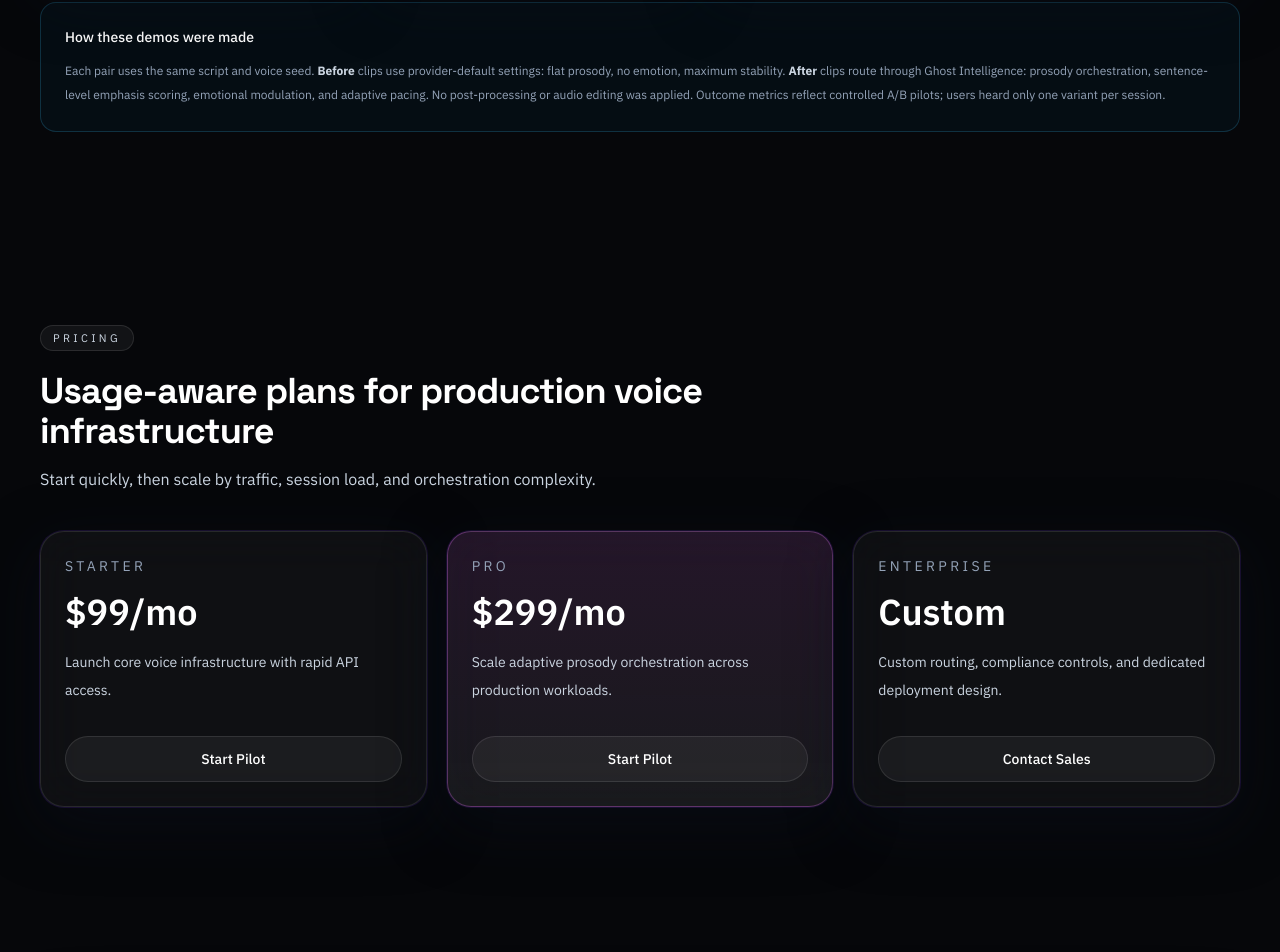
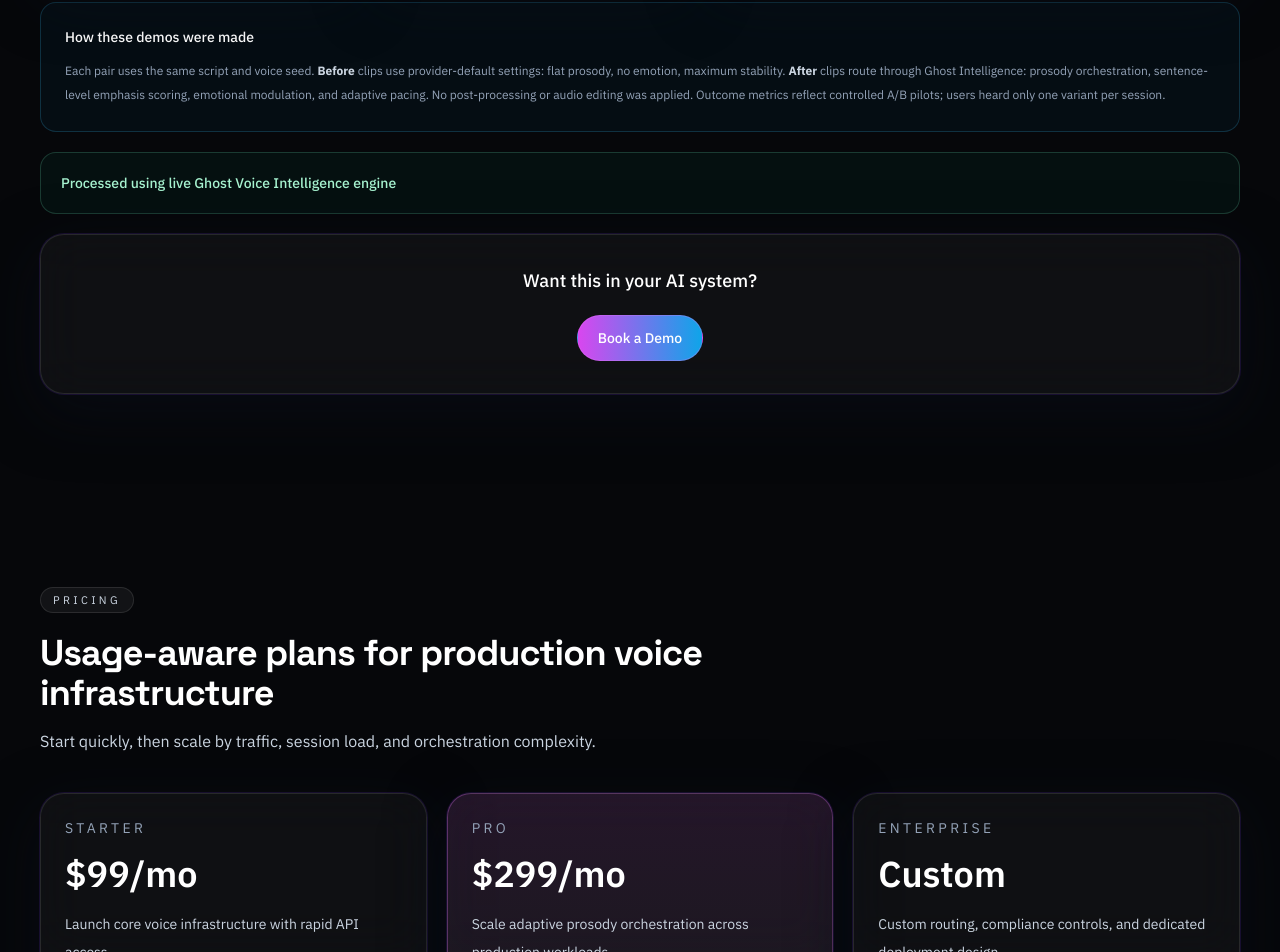
Before and after one commit to burchdad/ghost-voice-tts-landing, a Next.js app: page / in a window 1280 px wide. Shown: the part 6820-7772 px from the top of the page. Built offline with nearby package versions, Linux system fonts and the light colour scheme.

Commit message:
Add demo trust line and high-intent CTA under experience section
- Add trust element under demo: 'Processed using live Ghost Voice Intelligence engine'
- Add conversion CTA directly below demo:
  'Want this in your AI system?' + 'Book a Demo' button

```diff
--- a/components/landing-page.tsx
+++ b/components/landing-page.tsx
@@ -806,6 +806,19 @@ export function LandingPage() {
             )}
           </p>
         </div>
+
+        <div className="mt-5 rounded-2xl border border-emerald-300/20 bg-emerald-500/[0.05] p-5">
+          <p className="text-sm font-medium text-emerald-200">
+            Processed using live Ghost Voice Intelligence engine
+          </p>
+        </div>
+
+        <div className="mt-5 panel p-6 text-center sm:p-8">
+          <p className="text-lg font-medium text-white">Want this in your AI system?</p>
+          <a href={demoLink} className="button-primary mt-5 inline-flex">
+            Book a Demo
+          </a>
+        </div>
       </Section>
 
       <Section
```
